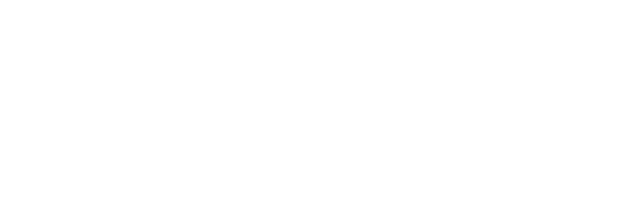
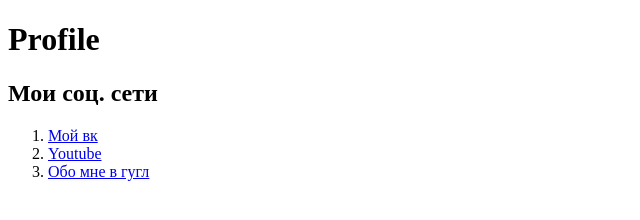
Before and after one commit to ghostmatem/task-html, a website: page src/index.html in a window 1280 px wide. Shown: the whole page, without its empty margins (0-640 px from the left). Drawn offline with Linux system fonts and the light colour scheme.

Commit message:
Задание по HTML

```diff
--- a/src/index.html
+++ b/src/index.html
@@ -3,5 +3,13 @@
     <head>
         <title>HTML</title>
     </head>
-    <body></body>
+    <body>
+        <h1>Profile</h1>
+        <h2>Мои соц. сети</h2>
+        <ol>
+            <li><a href="https://vk.com">Мой вк</a></li>
+            <li><a href="https://youtube.com">Youtube</a></li>
+            <li><a href="https://google.com">Обо мне в гугл</a></li>
+        </ol>
+    </body>
 </html>
```
Also changed, not shown: src/avatar.png (added), 1 other file.
